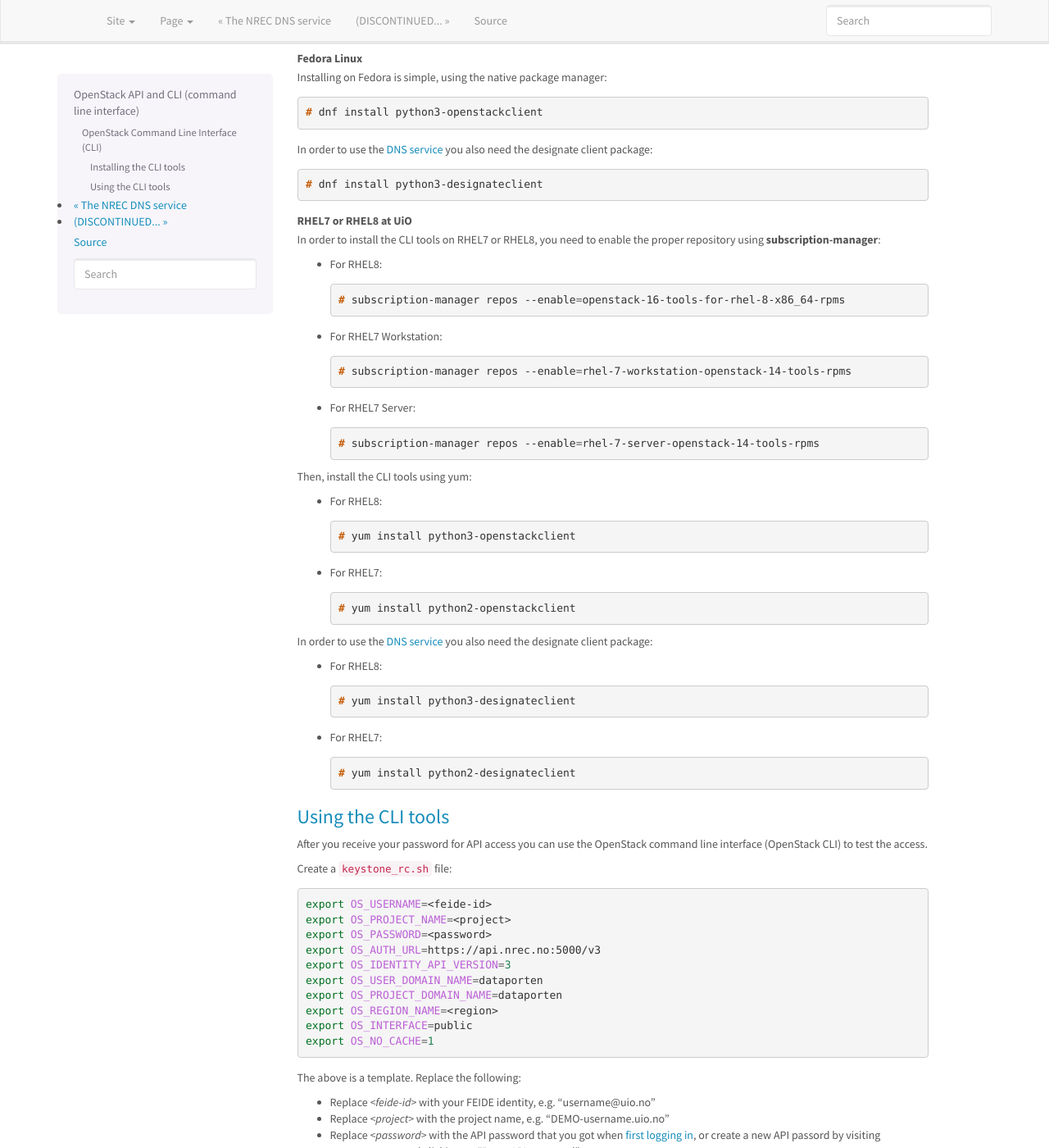
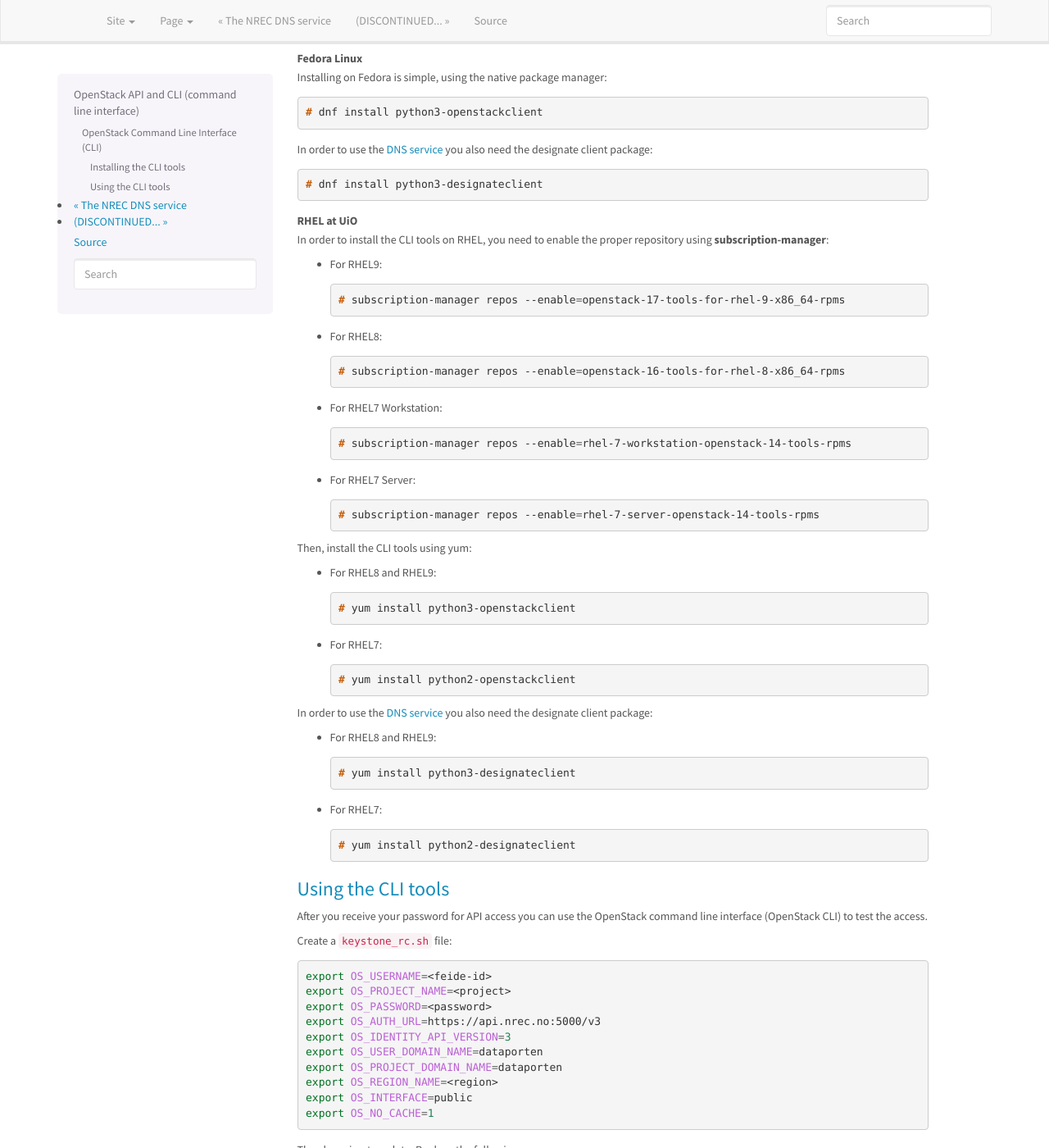
Before and after one commit to norcams/docs-enduser, a Sphinx documentation site: the page built from docs/api.rst, in a window 1280 px wide and 1400 px high, scrolled down 496 px. Shown: the whole window at 82% size. Built offline with Sphinx 7.4.7, drawn with Linux system fonts in a browser that asks for light colours.

Commit message:
openstack tools for rhel9

```diff
--- a/docs/api.rst
+++ b/docs/api.rst
@@ -47,9 +47,15 @@ check documentation at OpenStack: `OpenStackClient`_ for more information.
     # dnf install python3-designateclient
 
 
-**RHEL7 or RHEL8 at UiO**
-  In order to install the CLI tools on RHEL7 or RHEL8, you need to enable the
+**RHEL at UiO**
+  In order to install the CLI tools on RHEL, you need to enable the
   proper repository using **subscription-manager**:
+
+  * For RHEL9:
+
+    .. code-block:: console
+
+      # subscription-manager repos --enable=openstack-17-tools-for-rhel-9-x86_64-rpms
 
   * For RHEL8:
 
@@ -71,7 +77,7 @@ check documentation at OpenStack: `OpenStackClient`_ for more information.
 
   Then, install the CLI tools using yum:
 
-  * For RHEL8:
+  * For RHEL8 and RHEL9:
 
     .. code-block:: console
 
@@ -86,7 +92,7 @@ check documentation at OpenStack: `OpenStackClient`_ for more information.
   In order to use the `DNS service`_ you also need the designate
   client package:
 
-  * For RHEL8:
+  * For RHEL8 and RHEL9:
 
     .. code-block:: console
 
```
